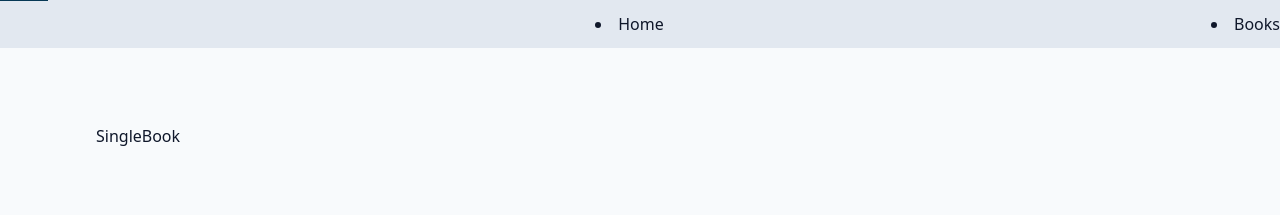
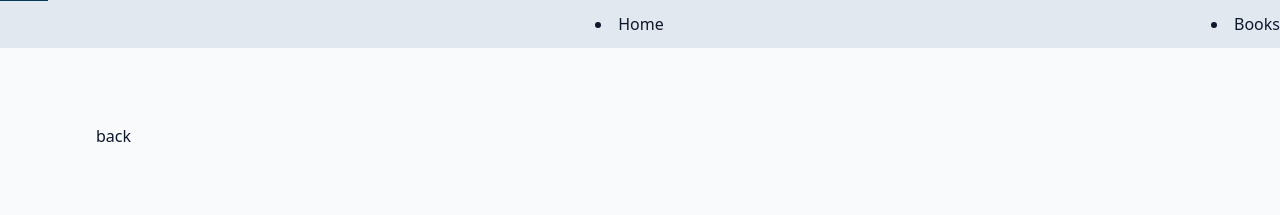
Before and after one commit to fallowshades/HemaKv-ll-chass, a React (Vite) app: page /533535 in a window 1280 px wide. Shown: the top 215 px of the page. Built offline with nearby package versions, Linux system fonts and the light colour scheme.

Commit message:
fetch prevention

```diff
--- a/src/containers/BookContainer.tsx
+++ b/src/containers/BookContainer.tsx
@@ -3,8 +3,8 @@ import { useAppSelector } from '../lib/hooks'
 import BookCard from '../components/BookCard'
 const BookContainer = () => {
   const { books } = useAppSelector((state) => state.booksState)
-
-  if (!books || !Array.isArray(books.results) || books.results.length === 0) {
+  console.log(books)
+  if (!books || !Array.isArray(books) || books.length === 0) {
     return (
       <div>
         <p>no books to display,hmm?</p>
@@ -15,7 +15,7 @@ const BookContainer = () => {
   console.log(books)
   return (
     <div>
-      {books.results.map((book) => {
+      {books.map((book) => {
         return (
           <BookCard
             key={book.id}
--- a/src/lib/features/books.ts
+++ b/src/lib/features/books.ts
@@ -47,7 +47,7 @@ const bookSlice = createSlice({
   reducers: {
     addBookFavorite: (state, action) => {
       const newBook = action.payload
-      const existingBook = state.books.fint(
+      const existingBook = state.books.find(
         (i) => i.favoriteID === newBook.favoriteID
       )
 
@@ -75,7 +75,13 @@ const bookSlice = createSlice({
       })
       .addCase(fetchBooks.fulfilled, (state, action) => {
         state.isloading = false
-        state.books = action.payload
+        //state.books = action.payload
+
+        if (action.payload && Array.isArray(action.payload.results)) {
+          state.books = action.payload.results
+        } else {
+          state.books = [] // Fallback to empty array if data is missing or invalid
+        }
       })
       .addCase(fetchBooks.rejected, (state, action) => {
         state.isloading = false
@@ -83,5 +89,7 @@ const bookSlice = createSlice({
       })
   },
 })
+export const { addBookFavorite, clearFavorites, removeFavoriteBook } =
+  bookSlice.actions
 
 export default bookSlice.reducer
--- a/src/pages/AllBooks.tsx
+++ b/src/pages/AllBooks.tsx
@@ -1,15 +1,19 @@
 import React from 'react'
 import { useEffect } from 'react'
-import { useAppDispatch } from '../lib/hooks'
+import { useAppDispatch, useAppSelector } from '../lib/hooks'
 import { fetchBooks } from '../lib/features/books'
 import BookContainer from '../containers/BookContainer'
 
 const AllBooks = () => {
   const dispatch = useAppDispatch()
+  const { books, isloading } = useAppSelector((state) => state.booksState)
 
   useEffect(() => {
-    dispatch(fetchBooks())
-  }, [])
+    if (!books || books.length === 0) {
+      console.log('fetch')
+      dispatch(fetchBooks())
+    }
+  }, [books, dispatch])
   return <BookContainer />
 }
 
--- a/src/pages/BooksPage.tsx
+++ b/src/pages/BooksPage.tsx
@@ -3,36 +3,9 @@ import { Link, useParams } from 'react-router-dom'
 
 import { RootState } from '../lib/store'
 import { useAppDispatch, useAppSelector } from '../lib/hooks'
+import { addBookFavorite } from '../lib/features/books'
 const BooksPage = () => {
-  const { books } = useAppSelector((state: RootState) => state.booksState)
-
-  let params = useParams()
-  let clickedProduct = books.filter((item) => item.id == params.id)[0]
-
-  const { adult, id } = clickedProduct
-
-  const dispatch = useAppDispatch()
-
-  const addToFavorites = () => {
-    const book = {
-      favoriteID: id,
-      bookid: id,
-    }
-    dispatch()
-  }
-
-  return (
-    <div>
-      <header>
-        <h2>{id}</h2>
-      </header>
-      <div>{adult}</div>
-      <footer>
-        <Link to='/'>back</Link>
-        <button onClick={addToFavorites}></button>
-      </footer>
-    </div>
-  )
+  return <div>oi</div>
 }
 
 export default BooksPage
--- a/src/pages/SingleBook.tsx
+++ b/src/pages/SingleBook.tsx
@@ -1,7 +1,51 @@
 import React from 'react'
+import { Link, useParams } from 'react-router-dom'
 
+import { RootState } from '../lib/store'
+import { useAppDispatch, useAppSelector } from '../lib/hooks'
+import { addBookFavorite } from '../lib/features/books'
 const SingleBook = () => {
-  return <div>SingleBook</div>
+  const { books } = useAppSelector((state: RootState) => state.booksState)
+
+  let params = useParams()
+  let clickedProduct = Array.isArray(books)
+    ? books.find((item) => item.id == params.id)
+    : null
+
+  const { adult, id } = clickedProduct || {}
+
+  const dispatch = useAppDispatch()
+
+  const addToFavorites = () => {
+    const book = {
+      favoriteID: id,
+      bookid: id,
+    }
+    dispatch(addBookFavorite(book))
+  }
+  console.log(books)
+
+  if (!clickedProduct) {
+    return (
+      <footer>
+        <Link to='/'>back</Link>
+        <button onClick={addToFavorites}></button>
+      </footer>
+    )
+  }
+
+  return (
+    <div>
+      <header>
+        <h2>{id}</h2>
+      </header>
+      <div>{adult}</div>
+      <footer>
+        <Link to='/'>back</Link>
+        <button onClick={addToFavorites}></button>
+      </footer>
+    </div>
+  )
 }
 
 export default SingleBook
```
